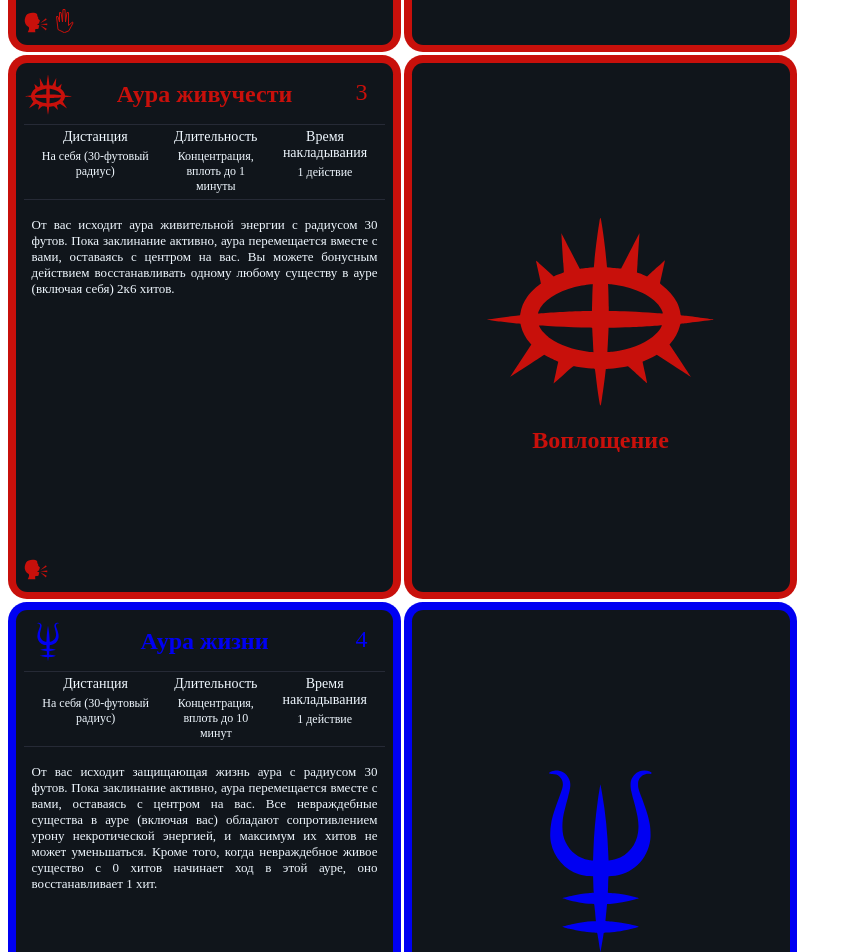
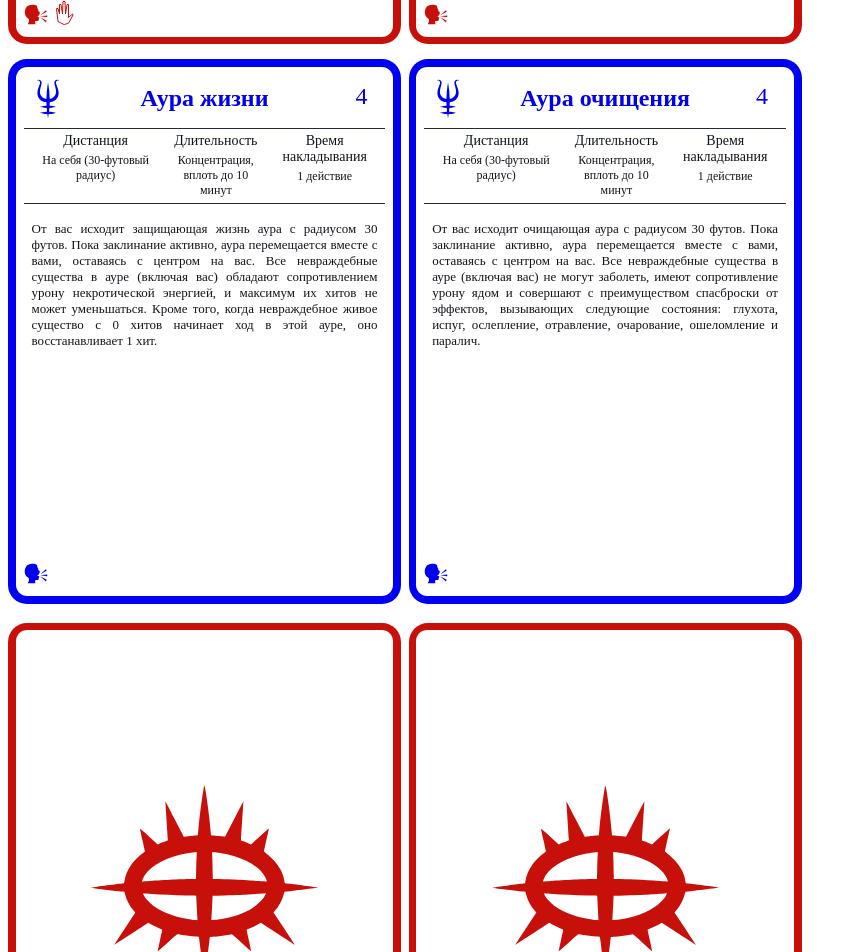
Before and after one commit to pyspice/dnd-spell-cards, a React (Create React App) app: page / in a window 1280 px wide. Shown: the part 500-1452 px from the top of the page, without its empty margins (0-857 px from the left). Built offline with nearby package versions, Linux system fonts and the light colour scheme.

Commit message:
layout reworked for print

```diff
--- a/src/App.css
+++ b/src/App.css
@@ -1,13 +1,14 @@
 .App {
+  position: absolute;
+  top: 0;
+
   width: 210mm;
   height: 297mm;
+
+  row-gap: 4mm;
+  column-gap: 2mm;
 
   text-align: center;
   display: flex;
   flex-flow: row wrap;
 }
-
-.App > * {
-  margin-bottom: 3px;
-  margin-right: 3px;
-}
--- a/src/App.tsx
+++ b/src/App.tsx
@@ -2,37 +2,16 @@ import * as React from "react";
 import "./Colors.scss";
 
 import "./App.css";
-import { CardBack } from "./CardBack";
-import { CardFace } from "./CardFace";
 import { Spellbook } from "./Spellbook";
 import classNames from "classnames";
 import { Theme } from "./Theme";
+import { FullCard } from "./FullCard";
 
 export default function App() {
   return (
-    <div className={classNames("App", Theme.dark)}>
+    <div className={classNames("App", Theme.light)}>
       {Spellbook.map((spell) => (
-        <>
-          <CardBack
-            key={spell.name}
-            spellSchool={spell.school}
-            spellName={spell.name}
-            spellLevel={spell.level}
-            hasVerbalComponent={spell.hasVerbalComponent}
-            hasSomaticComponent={spell.hasSomaticComponent}
-            materialComponent={spell.materialComponent}
-            range={spell.range}
-            duration={spell.duration}
-            castingTime={spell.castingTime}
-            fontSize={spell.fontSize}
-          >
-            {spell.description}
-          </CardBack>
-          <CardFace
-            key={`face_${spell.name}`}
-            spellSchool={spell.school}
-          />
-        </>
+        <FullCard spell={spell}/>
       ))}
     </div>
   );
--- a/src/CardBack.tsx
+++ b/src/CardBack.tsx
@@ -39,8 +39,10 @@ export function CardBack({
   fontSize = 13,
 }: CardBackProps): JSX.Element {
   return (
-    <Card spellSchool={spellSchool}>
-      <div className={classNames("sp-card-back", className)}>
+    <Card spellSchool={spellSchool}
+          className={className}
+    >
+      <div className={classNames("sp-card-back")}>
         <Header
           className="sp-card-back-header"
           spellSchool={spellSchool}
--- a/src/CardFace.tsx
+++ b/src/CardFace.tsx
@@ -17,8 +17,10 @@ export function CardFace({
   spellSchool,
 }: CardFaceProps) {
   return (
-    <Card spellSchool={spellSchool}>
-      <div className={classNames("sp-card-face", className, "spell-color")}>
+    <Card spellSchool={spellSchool}
+          className={className}
+    >
+      <div className={classNames("sp-card-face", "spell-color")}>
         <Icon
           className="sp-card-face-icon"
           icon={spellSchool}
--- /dev/null
+++ b/src/FullCard.scss
@@ -0,0 +1,12 @@
+.sp-full-card {
+    height: 144mm;
+
+    &:nth-child(4n) {
+        margin-bottom: 307mm;
+    }
+
+    .sp-full-card-face {
+        position: relative;
+        top: 153.1mm;
+    }
+}
--- /dev/null
+++ b/src/FullCard.tsx
@@ -0,0 +1,43 @@
+import "./FullCard.scss";
+import * as React from "react";
+
+import classNames from "classnames";
+import { DefaultProps } from "./DefaultProps";
+import { SpellDescription} from "./Spellbook";
+import { CardBack } from "./CardBack";
+import { CardFace } from "./CardFace";
+
+export type CardProps = DefaultProps & {
+  spell: SpellDescription;
+};
+
+export function FullCard({
+  className,
+  spell,
+}: CardProps): JSX.Element {
+  return (
+    <div className={classNames("sp-full-card", className)}>
+      <CardBack
+        key={spell.name}
+        className="sp-full-card-back"
+        spellSchool={spell.school}
+        spellName={spell.name}
+        spellLevel={spell.level}
+        hasVerbalComponent={spell.hasVerbalComponent}
+        hasSomaticComponent={spell.hasSomaticComponent}
+        materialComponent={spell.materialComponent}
+        range={spell.range}
+        duration={spell.duration}
+        castingTime={spell.castingTime}
+        fontSize={spell.fontSize}
+      >
+        {spell.description}
+      </CardBack>
+      <CardFace
+        key={`face_${spell.name}`}
+        spellSchool={spell.school}
+        className="sp-full-card-face"
+      />
+    </div>
+  );
+}
--- a/src/index.css
+++ b/src/index.css
@@ -8,6 +8,9 @@
     width: 210mm;
     height: 297mm;
 
+    margin: 0;
+    padding: 0;
+
     -webkit-print-color-adjust: exact;
   }
 }
```
